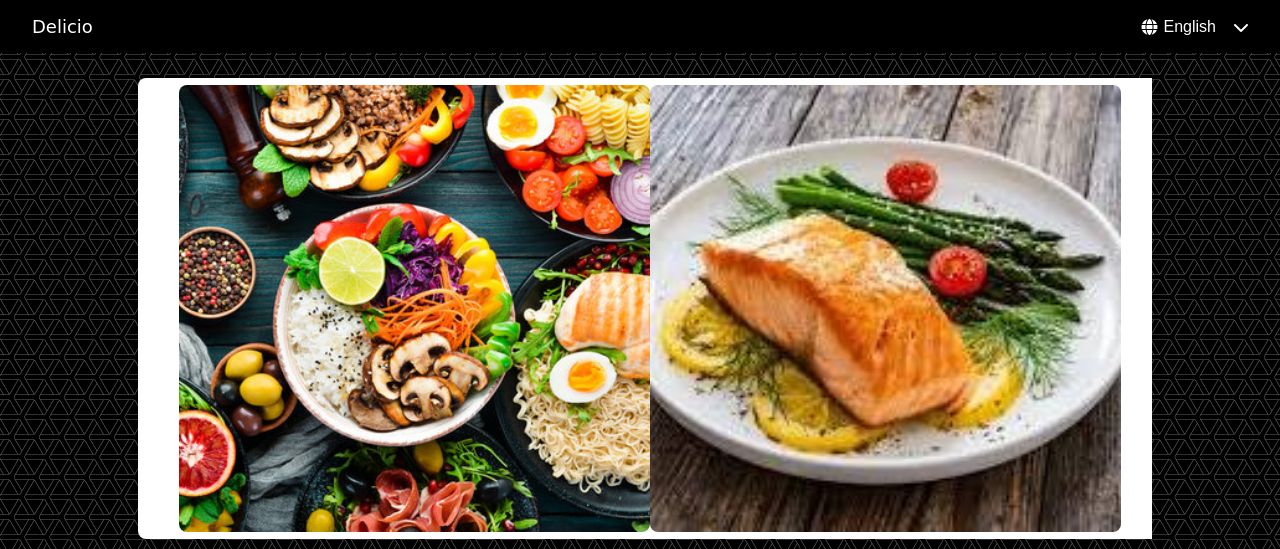
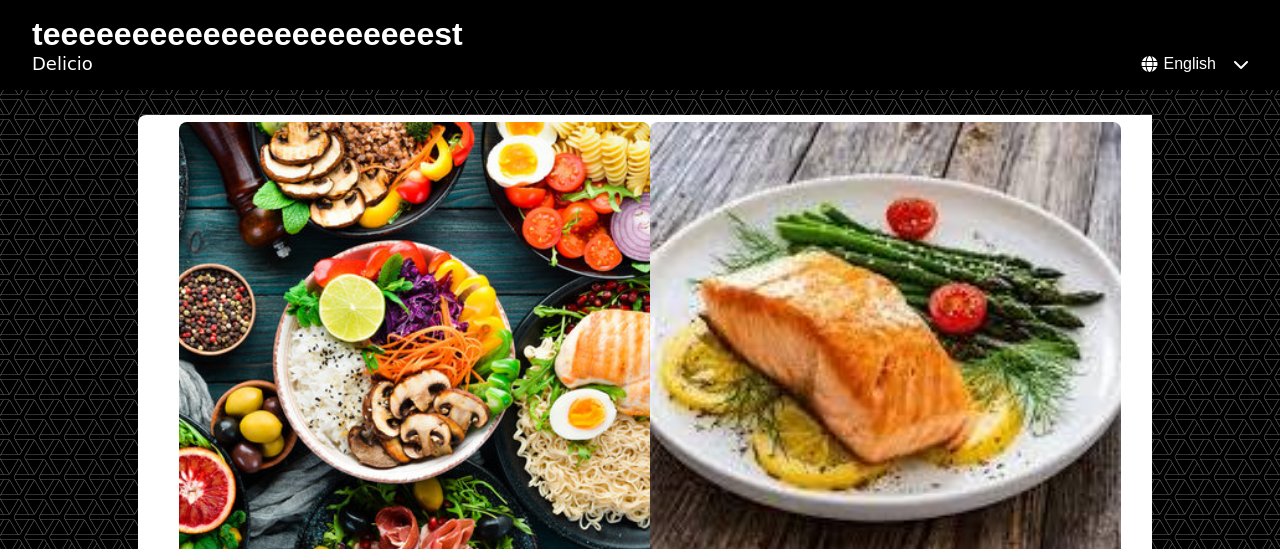
Before and after one commit to naya-web/Delicio, a plain HTML site: page index.html in a window 1280 px wide. Shown: the top 549 px of the page. Drawn offline with Linux system fonts and the light colour scheme.

Commit message:
my changes on feature-x

```diff
--- a/index.html
+++ b/index.html
@@ -14,6 +14,7 @@
   <body>
     <!-- Header section  -->
     <header class="main-header">
+      <h1>teeeeeeeeeeeeeeeeeeeeeest</h1>
       <div class="header-content">
         <span class="logo-text">Delicio</span>
         <div class="language-select">
```
